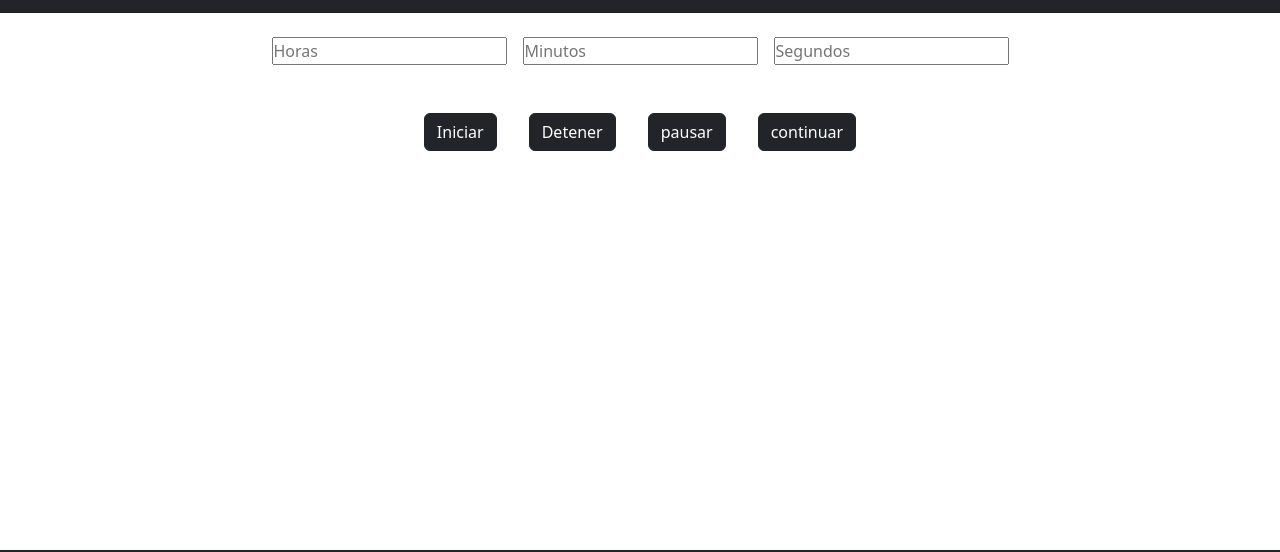
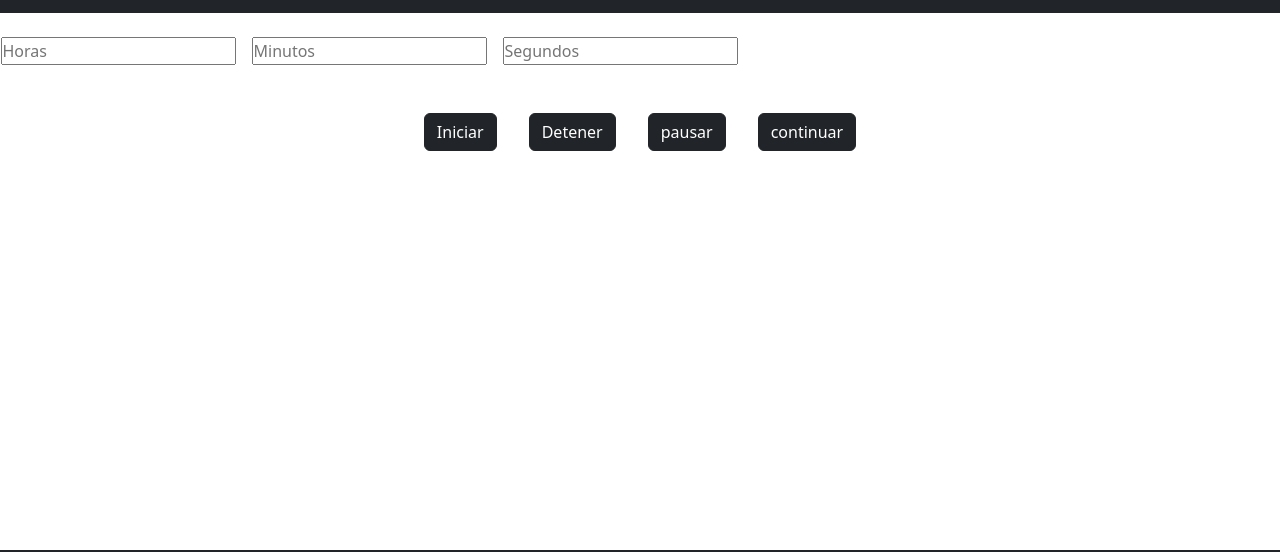
Before and after one commit to RoxaniaGomez/temporizador, a plain HTML site: page index.html in a window 1280 px wide. Shown: the part 134-686 px from the top of the page. Drawn offline with nearby package versions, Linux system fonts and the light colour scheme.

Commit message:
Update index.html

```diff
--- a/index.html
+++ b/index.html
@@ -25,7 +25,7 @@
     </header>
     <main class="container">
         <div class="container p-3">
-            <div class="d-flex justify-content-center">
+            <div class="d-flex justify-content-center w-50">
 
                 <div class="form-group p-2">
                     <input type="number" id="horas" placeholder="Horas">
```
